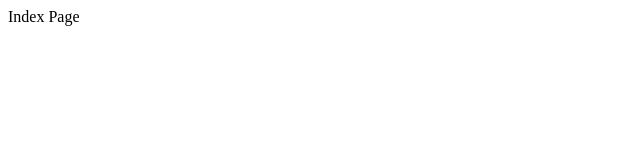
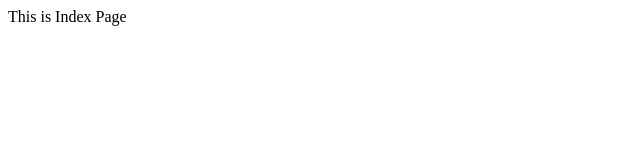
Before and after one commit to satish-upadhyay/devops, a plain HTML site: page index.html in a window 1280 px wide. Shown: the full height of the page, 0-640 px from the left. Drawn offline with Linux system fonts and the light colour scheme.

Commit message:
Updated index page

```diff
--- a/index.html
+++ b/index.html
@@ -1,3 +1,4 @@
 <html>
-<head>Index Page</head>
+<title>Index Page</title>
+<body>This is Index Page</body>
 </html>
```
